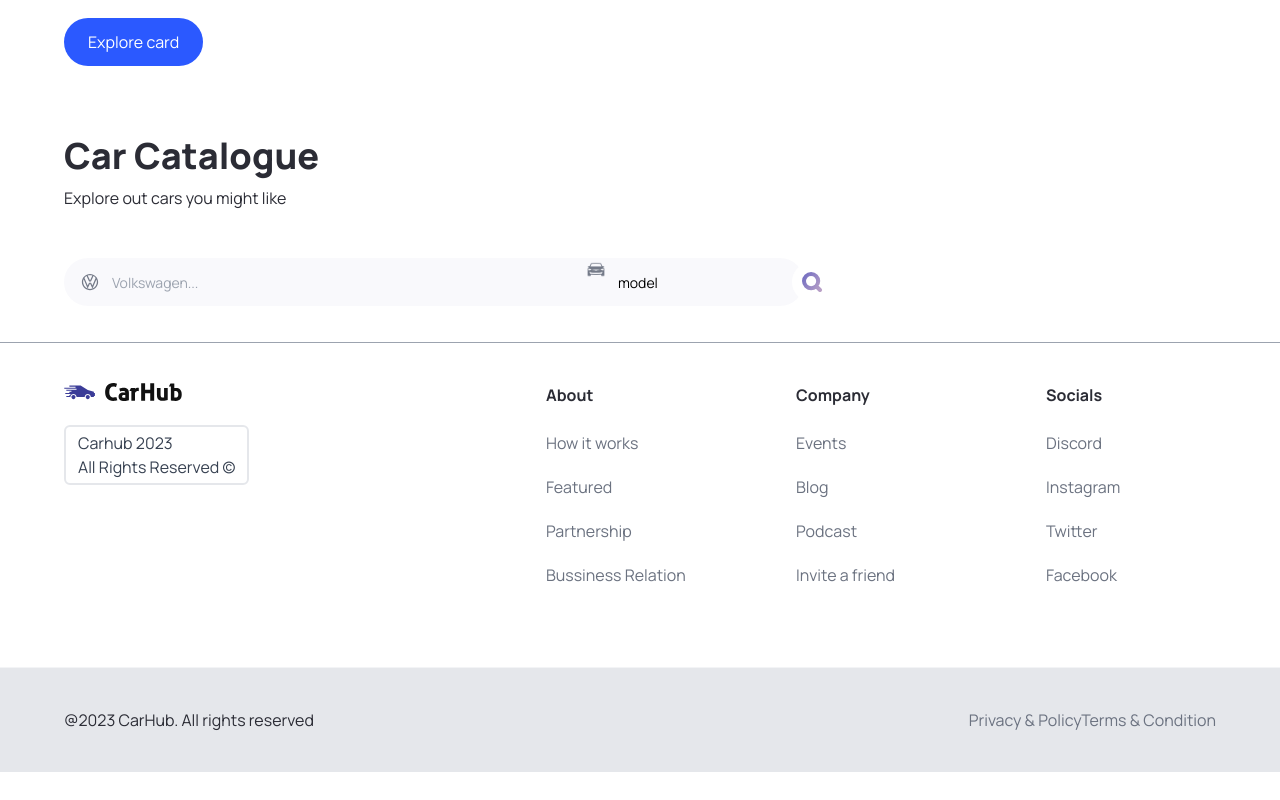
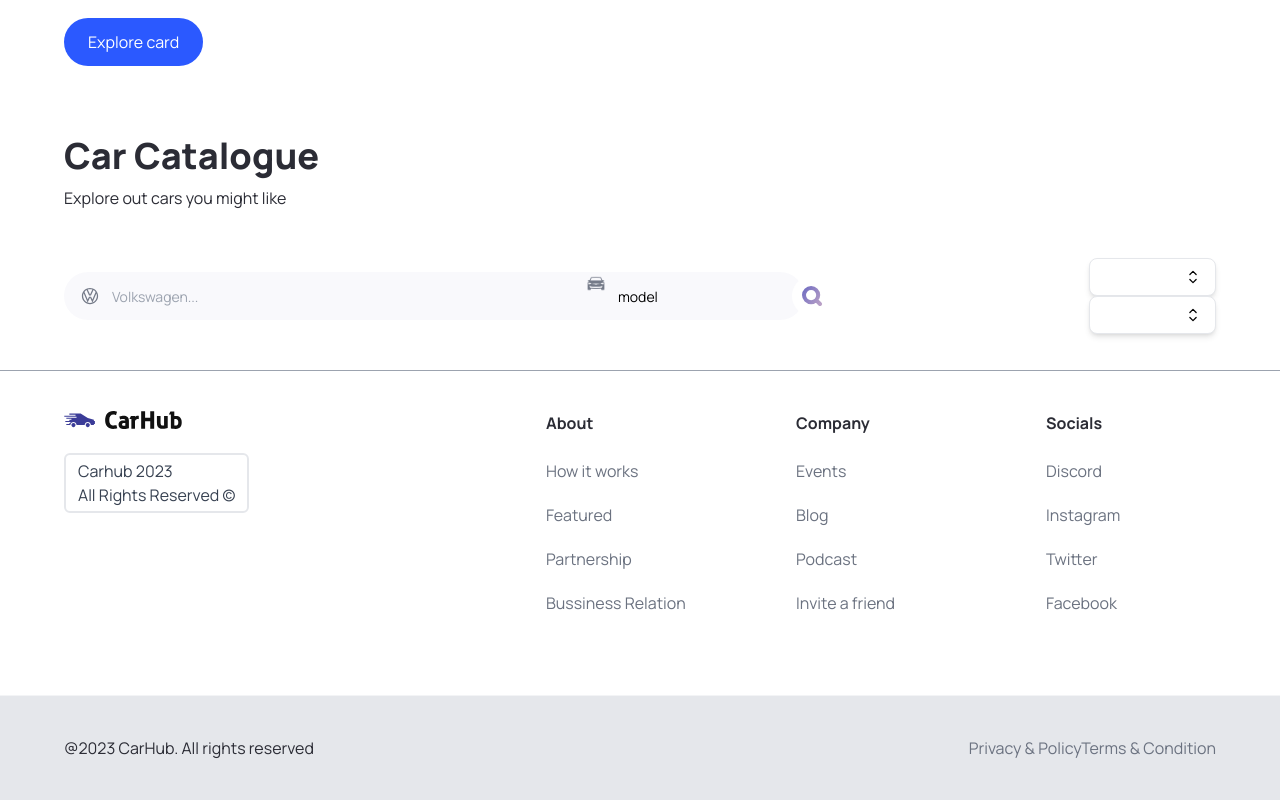
Before and after one commit to DevAnonitos/ShowRoomCar, a Next.js app: page / in a window 1280 px wide. Shown: the part 728-1528 px from the top of the page. Before the commit the page ends 1500 px from the top, so only its background shows below. Built offline with nearby package versions, Linux system fonts and the light colour scheme.

Commit message:
update-Add-CustomFilter

```diff
--- a/components/CustomFilter.tsx
+++ b/components/CustomFilter.tsx
@@ -18,7 +18,61 @@ const CustomFilter = ({ title, options }: CustomFilterProps) => {
 
     return (
         <>
+            <div className='w-fit'>
+                <Listbox
+                    value={selected}
+                    onChange={(e) => {
+                        setSelected(e);
+                    }}
+                >
+                    <div className='relative w-fit z-10'>
+                        <Listbox.Button className="custom-filter__btn">
+                            <span className='block truncate'>
+                                {selected?.title}
+                            </span>
+                            <Image
+                                src="/chevron-up-down.svg"
+                                width={20}
+                                height={20}
+                                className='ml-4 object-contain'
+                                alt='chevron_up-down'
+                            />
+                        </Listbox.Button>
 
+                        <Transition
+                            as={Fragment}
+                            leave='transition ease-in duration-100'
+                            leaveFrom='opacity-100'
+                            leaveTo='opacity-0'
+                        >
+                            <Listbox.Options className="custom-filter__options">
+                                {options && Array.isArray(options) && options.map((option) => (
+                                    <Listbox.Option
+                                        key={option.title}
+                                        className={({ active }) =>
+                                        `relative cursor-default select-none py-2 px-4 ${
+                                            active ? "bg-primary-blue text-white" : "text-gray-900"
+                                        }`
+                                        }
+                                        value={option}
+                                    >
+                                        {({ selected }) => (
+                                        <>
+                                            <span
+                                            className={`block truncate
+                                                ${selected ? "font-medium" : "font-normal"}`}
+                                            >
+                                            {option.title}
+                                            </span>
+                                        </>
+                                        )}
+                                    </Listbox.Option>
+                                ))}
+                            </Listbox.Options>
+                        </Transition>
+                    </div>
+                </Listbox>
+            </div>
         </>
     );
 };
```
Also changed, not shown: types/index.ts (+9 -0 lines).
